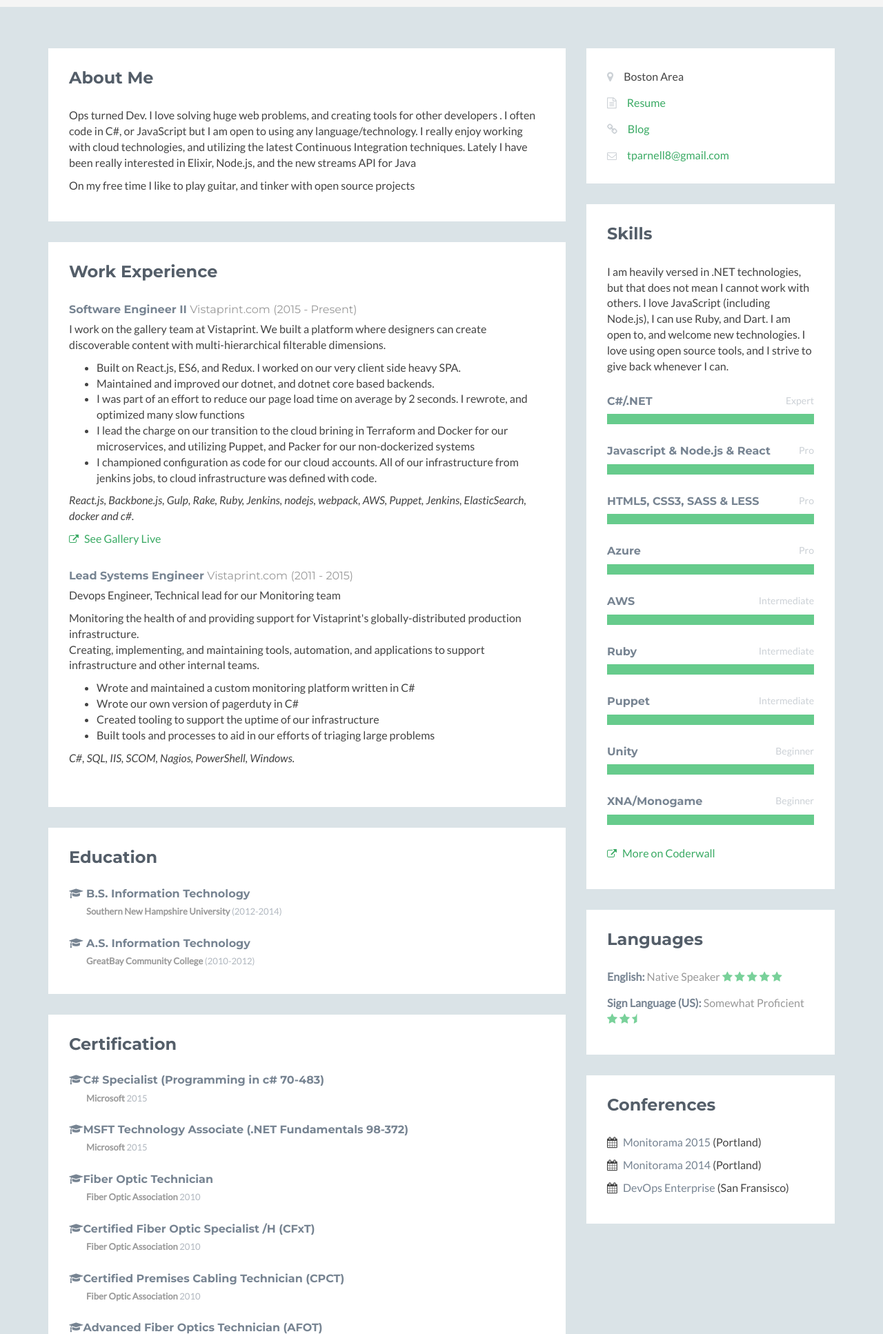
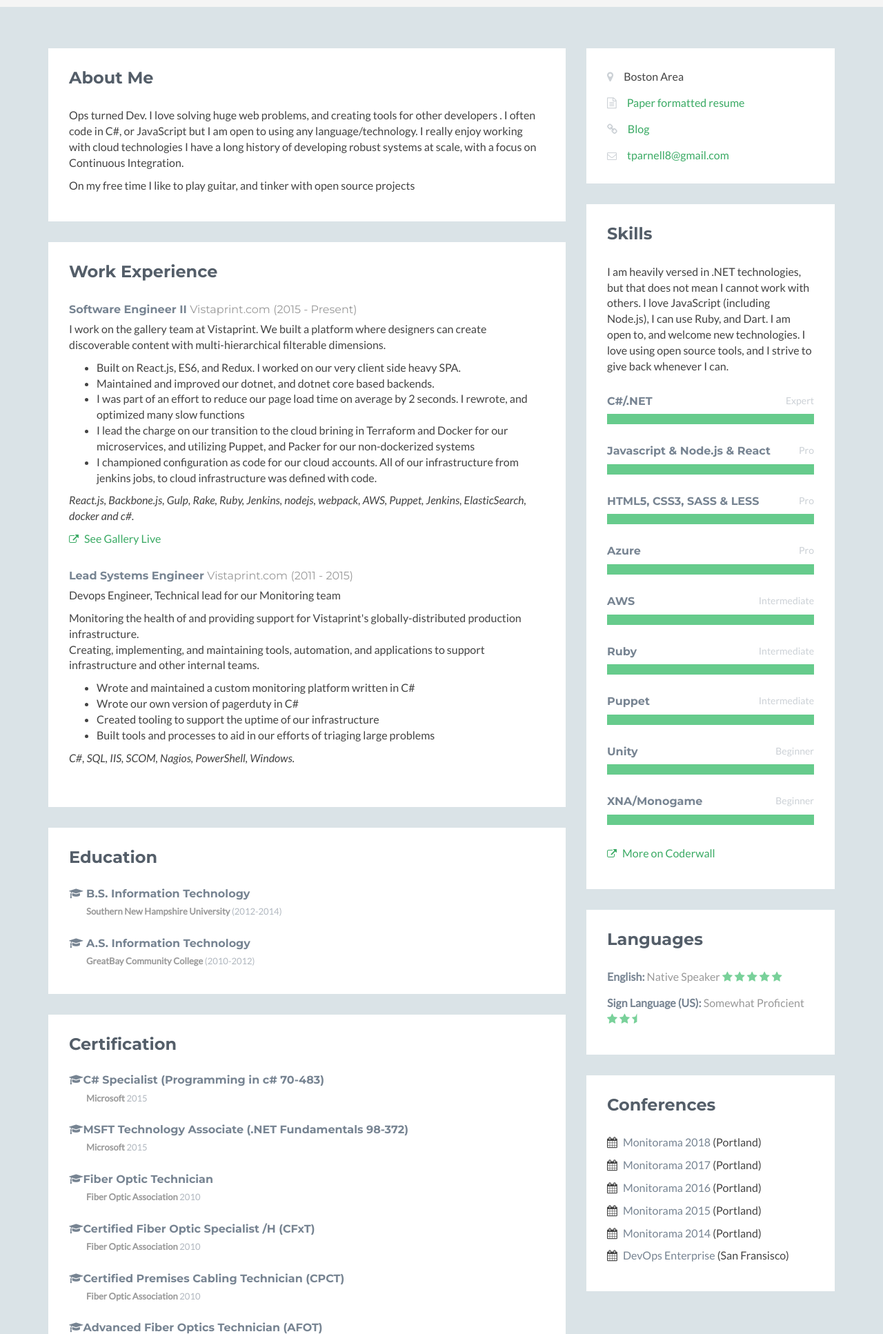
Before and after one commit to TerribleDev/about, a website: page index.html in a window 1280 px wide. Shown: the part 360-2294 px from the top of the page at 69% size. Drawn offline with nearby package versions, Linux system fonts and the light colour scheme; files that its build step writes are made by us from their sources.

Commit message:
fix up summary

```diff
--- a/index.html
+++ b/index.html
@@ -34,7 +34,7 @@
                 <ul class="social list-inline">
                     <li><a href="https://twitter.com/TerribleDev"><i class="fa fa-twitter"></i></a></li>
                     <li><a href="http://www.linkedin.com/pub/tommy-parnell/24/722/63a"><i class="fa fa-linkedin"></i></a></li>
-                    <li><a href="http://blog.tparnell.io"><i class="fa fa-pencil"></i></a></li>
+                    <li><a href="https://blog.terribledev.io"><i class="fa fa-pencil"></i></a></li>
                     <li class="last-item"><a href="https://github.com/TerribleDev"><i class="fa fa-github-alt"></i></a></li>
                 </ul>
             </div>
@@ -51,7 +51,7 @@
                   <div class="section-inner">
                       <h2 class="heading">About Me</h2>
                       <div class="content">
-                          <p>Ops turned Dev. I love solving huge web problems, and creating tools for other developers . I often code in C#, or JavaScript but I am open to using any language/technology. I really enjoy working with cloud technologies, and utilizing the latest Continuous Integration techniques. Lately I have been really interested in Elixir, Node.js, and the new streams API for Java</p>
+                          <p>Ops turned Dev. I love solving huge web problems, and creating tools for other developers . I often code in C#, or JavaScript but I am open to using any language/technology. I really enjoy working with cloud technologies I have a long history of developing robust systems at scale, with a focus on Continuous Integration.</p>
 
                           <p>On my free time I like to play guitar, and tinker with open source projects</p>
                       </div>
@@ -190,7 +190,7 @@
                         <div class="content">
                             <ul class="list-unstyled">
                                 <li><i class="fa fa-map-marker"></i><span class="sr-only">Location:</span>Boston Area</li>
-                                <li><i class="fa fa-file-text-o"></i><span class="sr-only">Resume</span><a href="http://resume.tommyparnell.com">Resume</a></li>
+                                <li><i class="fa fa-file-text-o"></i><span class="sr-only">Resume</span><a href="https://1drv.ms/w/s!ApmZsxwTwlbwwBswDiOtOO7-YCUR" target="_blank">Paper formatted resume</a></li>
                                 <li><i class="fa fa-link"></i><span class="sr-only">Blog:</span><a href="http://blog.tommyparnell.com">Blog</a></li>
                                 <li><i class="fa fa-envelope-o"></i><span class="sr-only">Email:</span><a href="mailto:tparnell8@gmail.com">tparnell8@gmail.com</a></li>
                             </ul>
@@ -302,6 +302,9 @@
                         <h2 class="heading">Conferences</h2>
                         <div class="content">
                             <ul class="list-unstyled">
+                                <li><i class="fa fa-calendar"></i> <a href="http://monitorama.com/" target="_blank">Monitorama 2018</a> (Portland)</li>
+                                <li><i class="fa fa-calendar"></i> <a href="http://monitorama.com/" target="_blank">Monitorama 2017</a> (Portland)</li>
+                                <li><i class="fa fa-calendar"></i> <a href="http://monitorama.com/" target="_blank">Monitorama 2016</a> (Portland)</li>
                                 <li><i class="fa fa-calendar"></i> <a href="http://monitorama.com/" target="_blank">Monitorama 2015</a> (Portland)</li>
                                 <li><i class="fa fa-calendar"></i> <a href="http://monitorama.com/" target="_blank">Monitorama 2014</a> (Portland)</li>
                                 <li><i class="fa fa-calendar"></i> <a href="http://devopsenterprise.io/">DevOps Enterprise</a> (San Fransisco)</li>
```
